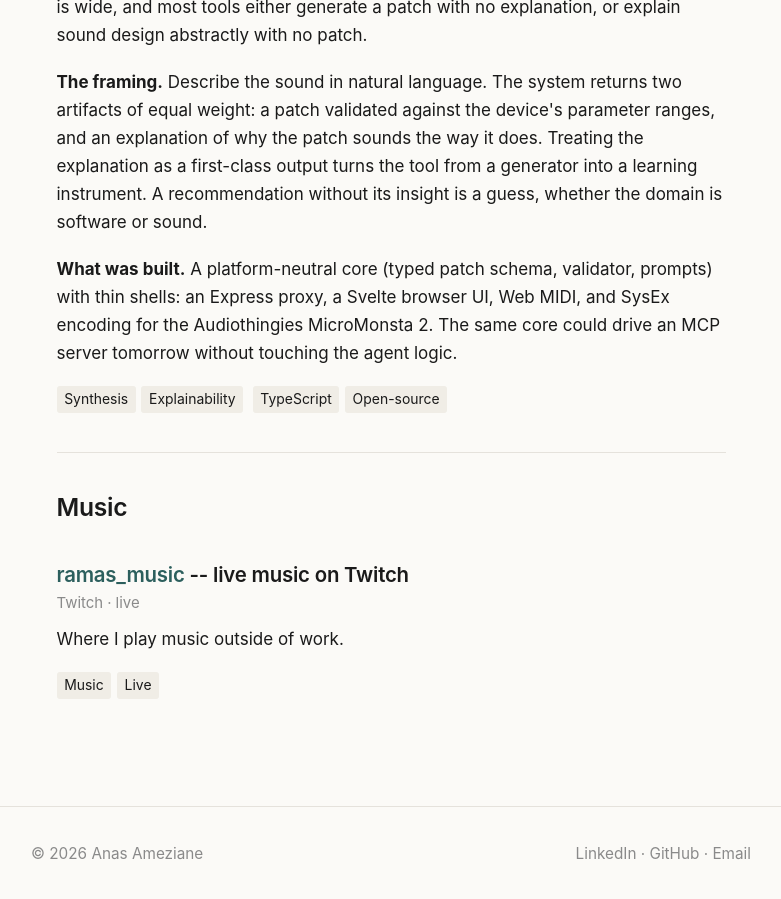
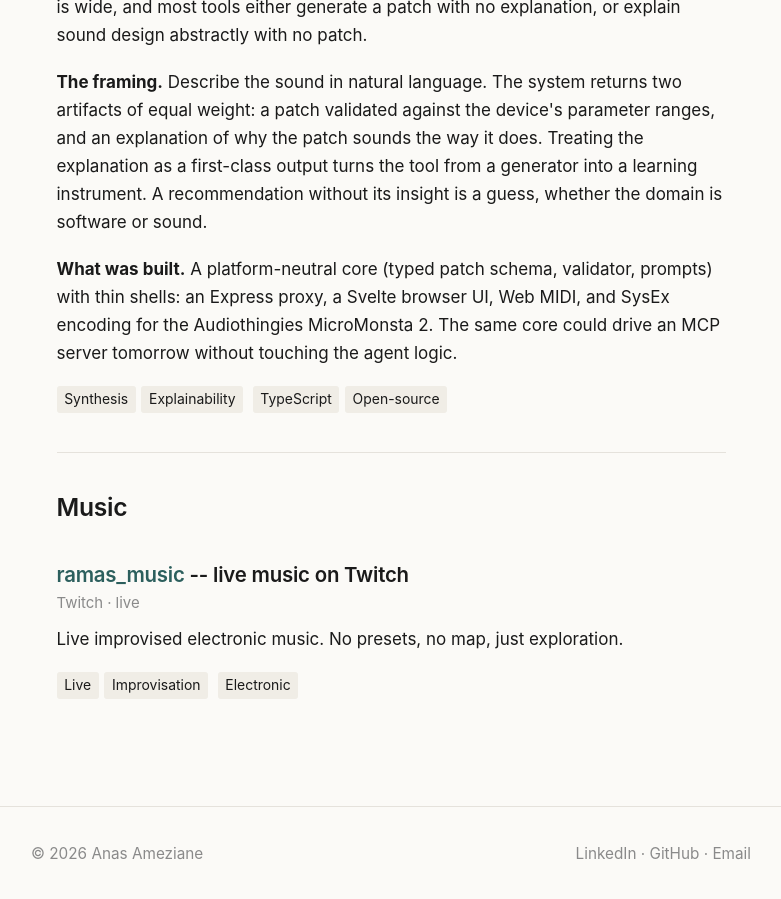
Before and after one commit to anasdox/anasdox.github.io, a Jekyll site: the page built from projects.md, in a window 1280 px wide and 900 px high, scrolled down 2233 px. Shown: the whole window, without its empty margins (249-1030 px from the left). Built offline with Jekyll 4.4.1, drawn with Linux system fonts in a browser that asks for light colours.

Commit message:
Add ramas_music bio
Bio supplied by Anas verbatim, sentence-cased for site voice
consistency. Tags reshuffled to drop "Music" (already in the H2) and
add "Improvisation" and "Electronic" which match the bio's emphasis.

Co-Authored-By: Claude Opus 4.7 (1M context) <noreply@anthropic.com>

```diff
--- a/projects.md
+++ b/projects.md
@@ -144,9 +144,11 @@ on the side. For the engagements I have run, see
   <h2><a href="https://www.twitch.tv/ramas_music">ramas_music</a> -- live music on Twitch</h2>
   <p class="meta">Twitch · live</p>
   <p>
-    Where I play music outside of work.
+    Live improvised electronic music. No presets, no map, just
+    exploration.
   </p>
   <p class="tags">
-    <span>Music</span><span>Live</span>
+    <span>Live</span><span>Improvisation</span>
+    <span>Electronic</span>
   </p>
 </div>
```
